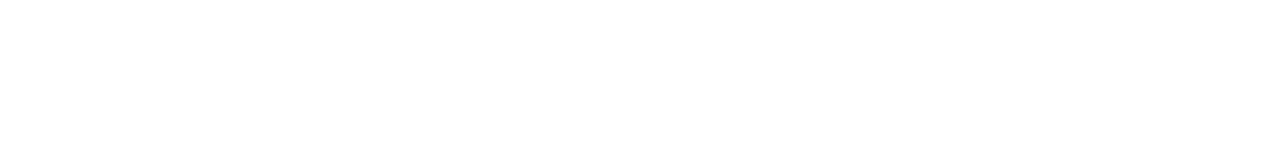
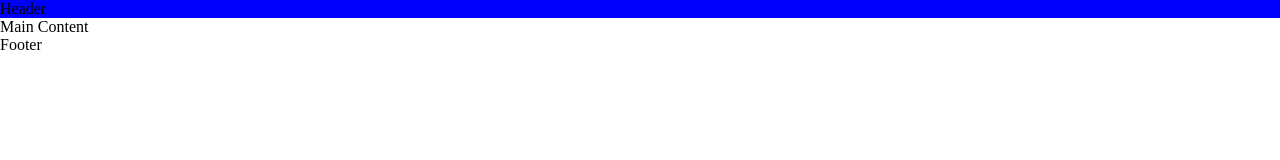
Before and after one commit to gregp1985/love-running, a plain HTML site: page index.html in a window 1280 px wide. Drawn offline with Linux system fonts and the light colour scheme.

Commit message:
Addition of first style rules

```diff
--- a/assets/css/style.css
+++ b/assets/css/style.css
@@ -0,0 +1,9 @@
+/* Astrisk Wildcard selector to override all default browser styles */
+* {
+    padding: 0;
+    margin: 0;
+    box-sizing: border-box;
+}
+header {
+    background-color: blue;
+}
--- a/index.html
+++ b/index.html
@@ -11,8 +11,21 @@
     <link rel="apple-touch-icon" sizes="180x180" href="assets/favicon/apple-touch-icon.png">
     <link rel="icon" type="image/png" sizes="32x32" href="assets/favicon/favicon-32x32.png">
     <link rel="icon" type="image/png" sizes="16x16" href="assets/favicon/favicon-16x16.png">
+    <!--Stylesheet-->
+    <link rel="stylesheet" href="assets/css/style.css">
 </head>
 <body>
-
+    <header>
+        <!--Header-->
+        Header
+    </header>
+    <p>
+        <!--Main Content-->
+        Main Content
+    </p>
+    <footer>
+        <!--Footer-->
+        Footer
+    </footer>
 </body>
 </html>
```
